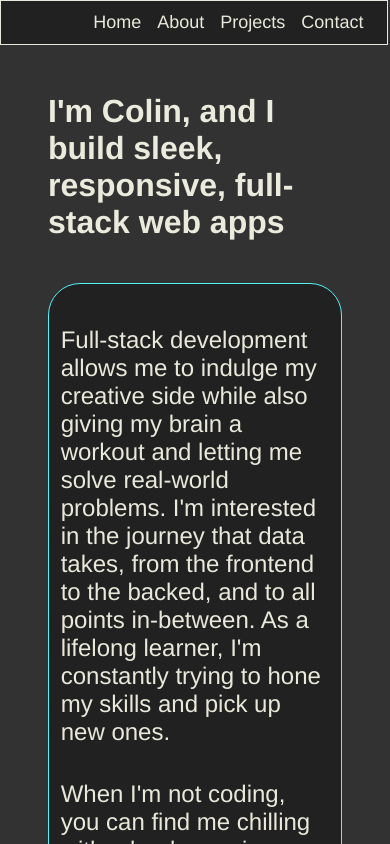
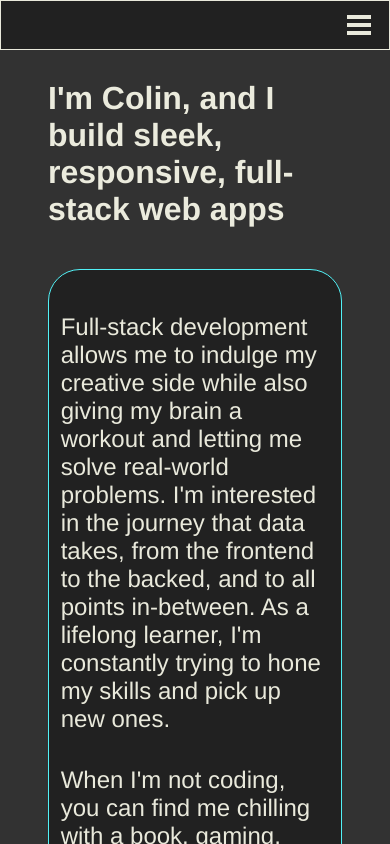
Before and after one commit to cjforbz/personal-site, a Next.js app: page /about in a window 390 px wide. Shown: the top 844 px of the page. Built offline with nearby package versions, Linux system fonts and the light colour scheme.

Commit message:
hamburger menu almost finished

```diff
--- a/app.css
+++ b/app.css
@@ -6,35 +6,140 @@
 }
 
 body {
+  padding-top: 2rem;
+  padding-bottom: 2rem;
   background-color: #323232;
   color: rgba(255, 255, 240, 0.9);
 }
 
+a {
+  text-decoration: none;
+}
+
 a:visited {
   color: rgba(255, 255, 240, 0.9);
+  text-decoration: none;
+}
+
+a:hover {
+  text-decoration: underline;
 }
 
 /*navbar styles*/
 
 #navbar-links a {
-  text-decoration: none;
-  padding: 0.5rem;
   font-size: large;
-  color: rgba(255, 255, 240, 0.9);
 }
 
 #navbar-links {
-  padding-right: 1rem;
+  padding-right: 0.2rem;
+  display: flex;
+  flex-direction: row;
+  gap: 1rem;
+  color: rgba(255, 255, 240, 0.9);
 }
 
 #navbar {
   display: flex;
   justify-content: right;
-  padding-bottom: 0.7rem;
-  padding-top: 0.7rem;
+  flex-direction: row;
+  align-items: center;
+  height: 3rem;
+  padding-right: 1rem;
   background-color: #212121;
   border: 0.1rem solid rgba(255, 255, 240, 0.9);
-  margin-right: 0.1rem;
+  position: fixed;
+  right: 0;
+  left: 0;
+  top: 0;
+}
+
+.overlay {
+  position: fixed;
+  top: 0;
+  left: 0;
+  width: 100%;
+  height: 100%;
+  opacity: 0;
+  visibility: hidden;
+  transition: opacity 0.35s, visibility 0.35s, height 0.35s;
+  overflow: hidden;
+  background: black;
+  z-index: -1;
+}
+
+#hamburger-menu {
+  width: 1.5rem;
+  height: 1.2rem;
+  display: none;
+  border: none;
+  margin: 0.1rem;
+  background: linear-gradient(
+    rgba(255, 255, 240, 0.9),
+    rgba(255, 255, 240, 0.9) 20%,
+    20%,
+    #212121 40%,
+    rgba(255, 255, 240, 0.9) 40%,
+    rgba(255, 255, 240, 0.9) 60%,
+    #212121 60%,
+    #212121 80%,
+    rgba(255, 255, 240, 0.9) 80%,
+    rgba(255, 255, 240, 0.9) 100%
+  );
+}
+
+#hamburger-menu #sidebar-menu {
+  visibility: hidden;
+  position: fixed;
+  top: 3.1rem;
+  right: -50vw;
+  width: 55vw;
+  height: 85vh;
+  transition: 0.3s;
+  border-left: 0.1rem solid rgba(255, 255, 240, 0.9);
+  border-top: 0.1rem solid rgba(255, 255, 240, 0.9);
+  border-bottom: 0.1rem solid rgba(255, 255, 240, 0.9);
+  box-sizing: border-box;
+  background-color: #212121;
+  display: flex;
+  flex-direction: column;
+  align-items: center;
+}
+
+#hamburger-menu #sidebar-menu ul {
+  list-style: none;
+  flex: 1 1 0rem;
+  display: flex;
+  flex-direction: column;
+  justify-content: space-evenly;
+  margin-bottom: 20vh;
+  margin-top: 15vh;
+  margin-right: 18vw;
+  font-size: x-large;
+}
+
+#hamburger-input {
+  display: none;
+}
+
+#hamburger-input:checked + #hamburger-menu #sidebar-menu {
+  visibility: visible;
+  right: 0;
+}
+
+#hamburger-input:checked ~ .overlay {
+  visibility: visible;
+  opacity: 0.4;
+}
+
+@media screen and (max-width: 750px) {
+  #navbar-links a {
+    display: none;
+  }
+
+  #hamburger-menu {
+    display: block;
+  }
 }
 
 /* Homepage styles */
@@ -312,6 +417,11 @@ a:visited {
   padding-left: 1rem;
   padding-right: 1rem;
   background-color: rgba(255, 255, 240, 0.9);
+  margin: 0.3rem;
+}
+
+#email-button:hover {
+  cursor: pointer;
 }
 
 #email-button img {
--- /dev/null
+++ b/components/Hamburger.tsx
@@ -0,0 +1,29 @@
+import Link from 'next/link';
+const Hamburger = () => {
+  return (
+    <div>
+      <input type="checkbox" id="hamburger-input" className="burger-shower" />
+      <label id="hamburger-menu" htmlFor="hamburger-input">
+        <nav id="sidebar-menu">
+          <ul>
+            <li>
+              <Link href="/">Home</Link>
+            </li>
+            <li>
+              <Link href="/about">About</Link>
+            </li>
+            <li>
+              <Link href="/projects">Projects</Link>
+            </li>
+            <li>
+              <Link href="/contact">Contact</Link>
+            </li>
+          </ul>
+        </nav>
+      </label>
+      <div className="overlay"></div>
+    </div>
+  );
+};
+
+export default Hamburger;
--- a/components/Navbar.tsx
+++ b/components/Navbar.tsx
@@ -1,4 +1,5 @@
 import Link from 'next/link';
+import Hamburger from './Hamburger';
 const Navbar = () => {
   return (
     <nav id="navbar">
@@ -8,6 +9,7 @@ const Navbar = () => {
         <Link href="/projects">Projects</Link>
         <Link href="/contact">Contact</Link>
       </div>
+      <Hamburger />
     </nav>
   );
 };
```
